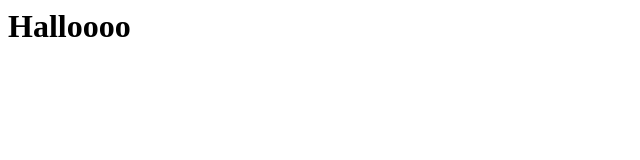
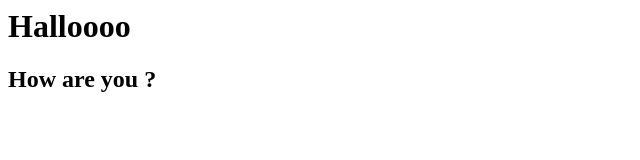
Before and after one commit to christinegah/btechDraft, a plain HTML site: page index.html in a window 1280 px wide. Shown: the whole page, without its empty margins (0-640 px from the left). Drawn offline with Linux system fonts and the light colour scheme.

Commit message:
Third commit

```diff
--- a/index.html
+++ b/index.html
@@ -1,5 +1,6 @@
 <html>
 	<body>
 		<h1>Halloooo</h1>
+		<h2> How are you ? </>
 	</body>
 </html>
```
